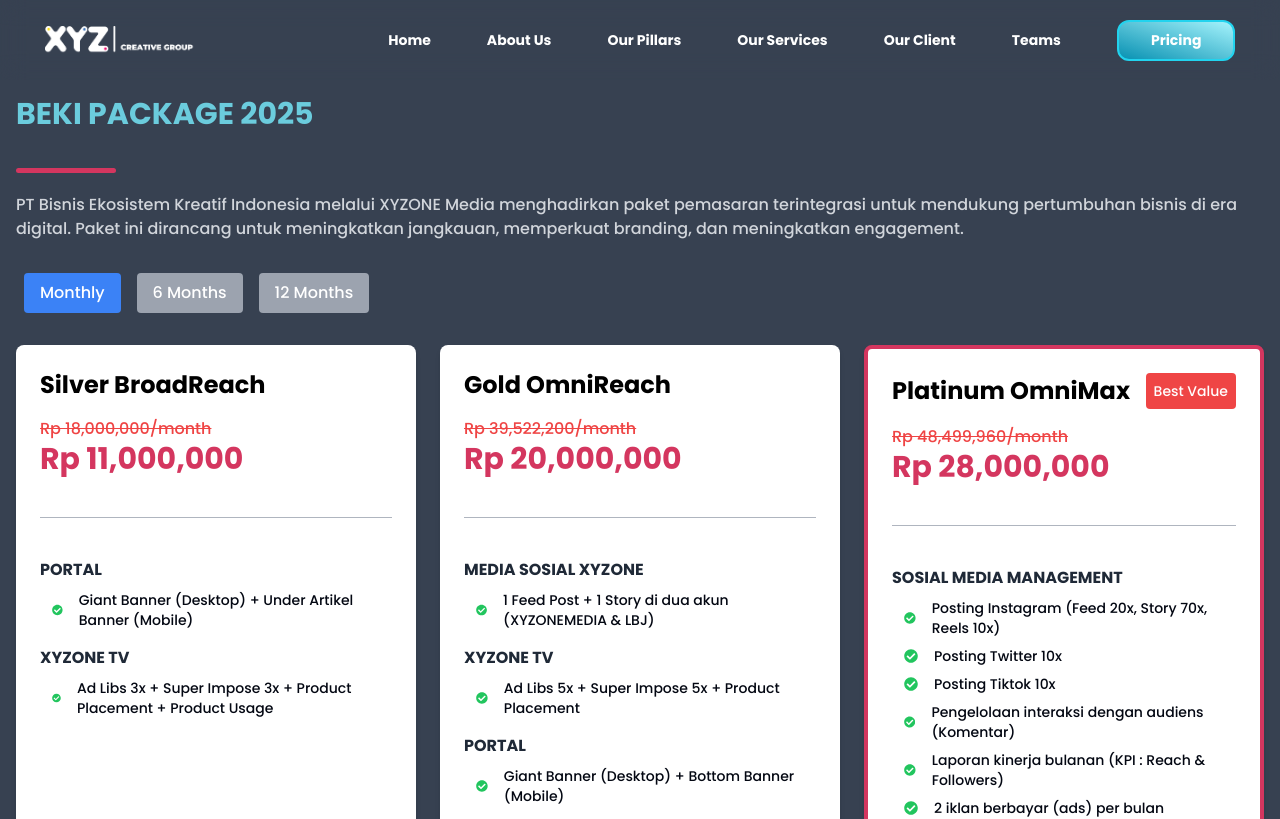
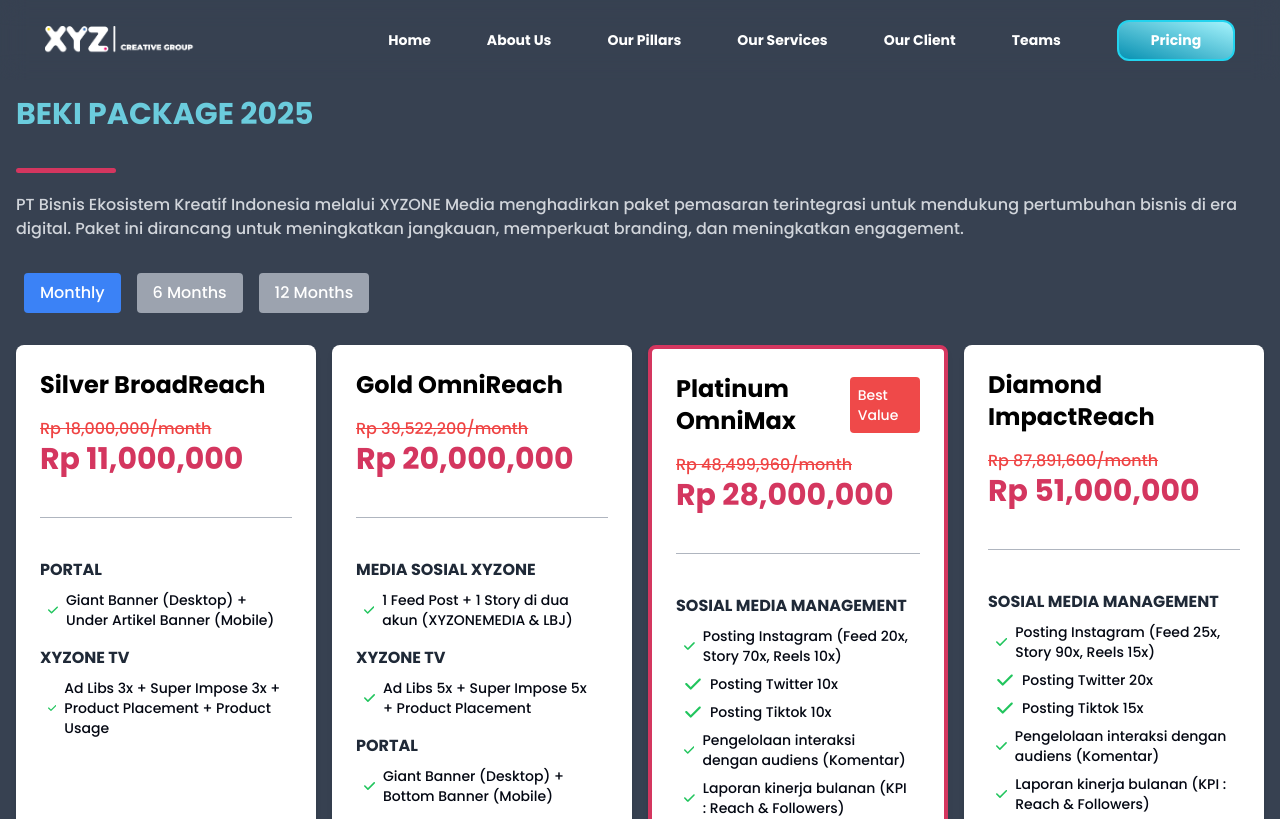
Before and after one commit to BLWARK/ujoheowasje0oqwaopepokdaskkxyz, a Next.js app: page /main/pricing in a window 1280 px wide. Shown: the top 819 px of the page. Built offline with nearby package versions, Linux system fonts and the light colour scheme.

Commit message:
change grid 4

```diff
--- a/app/main/pricing/page.jsx
+++ b/app/main/pricing/page.jsx
@@ -1,6 +1,7 @@
 "use client"
 import React, { useState, useEffect } from 'react';
 import { FaCheckCircle } from 'react-icons/fa';
+import { FaCheck } from "react-icons/fa6";
 import AOS from "aos";
 import "aos/dist/aos.css";
 
@@ -189,7 +190,7 @@
       </div>
 
       {/* Pricing Grid */}
-      <div className="grid grid-cols-1 md:grid-cols-3 gap-6">
+      <div className="grid grid-cols-1 md:grid-cols-4 gap-4">
         {packages.map((pkg, index) => (
           <div
             key={index}
@@ -197,9 +198,9 @@
           >
             <div>
               <div className="flex justify-between items-center mb-4">
-                <h2 className="2xl:text-3xl text-2xl font-bold text-black">{pkg.name}</h2>
+                <h2 className="2xl:text-2xl text-2xl font-bold text-black">{pkg.name}</h2>
                 {pkg.highlight && (
-                  <span className="bg-red-500 text-white 2xl:px-6 px-2 animate-pulse py-2 rounded text-sm">Best Value</span>
+                  <span className="bg-red-500 text-white 2xl:px-2 px-2 animate-pulse py-2 rounded text-sm">Best Value</span>
                 )}
               </div>
               <p className="text-md text-red-500 line-through">{pkg.originalPrice}</p>
@@ -217,8 +218,8 @@
                   <h3 className="font-bold text-gray-800 mb-2">{feature.title}</h3>
                   <ul className="space-y-2">
                     {feature.items.map((item, j) => (
-                      <li key={j} className="flex items-center text-gray-950 text-sm px-3">
-                        <FaCheckCircle className="text-green-500 mr-4 text-sm" /> {item}
+                      <li key={j} className="flex items-center text-gray-950 text-sm px-2">
+                        <FaCheck className="text-green-500 mr-2 text-lg" /> {item}
                       </li>
                     ))}
                   </ul>
```
